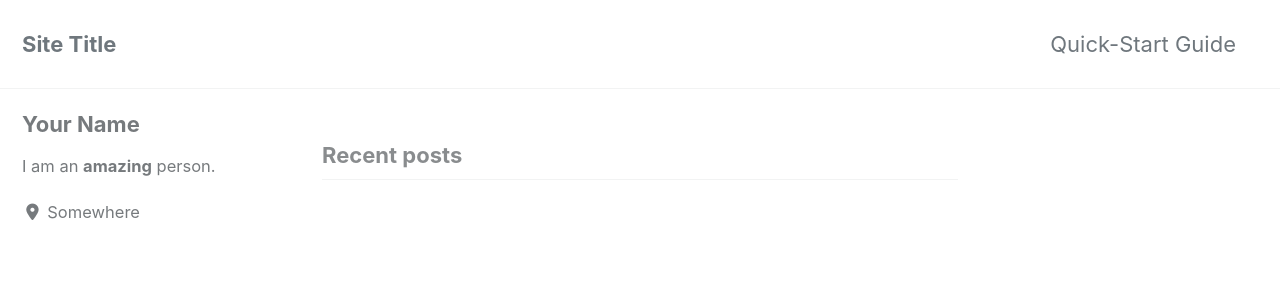
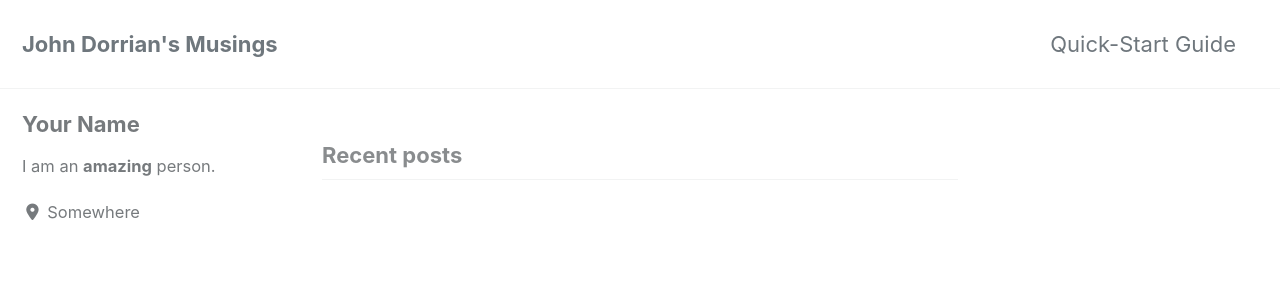
Before and after one commit to JDSFSA/musings, a Jekyll site: the page built from index.html, in a window 1280 px wide and 900 px high. Shown: the top 300 px of the window. Built offline with Jekyll 4.4.1, drawn with Linux system fonts in a browser that asks for light colours; cached includes are drawn as plain includes; nearby versions of some CDN libraries; the list of posts is cut into pages by our own code.

Commit message:
Update _config.yml

```diff
--- a/_config.yml
+++ b/_config.yml
@@ -11,12 +11,12 @@
 # https://mmistakes.github.io/minimal-mistakes/docs/quick-start-guide/#installing-the-theme
 
 # theme                  : "minimal-mistakes-jekyll"
-# remote_theme           : "mmistakes/minimal-mistakes"
+remote_theme             : "http[s]://github.<Enterprise>.com/benbalter/retlab"
 minimal_mistakes_skin    : "default" # "air", "aqua", "contrast", "dark", "dirt", "neon", "mint", "plum", "sunrise"
 
 # Site Settings
 locale                   : "en-US"
-title                    : "Site Title"
+title                    : "John Dorrian's Musings"
 title_separator          : "-"
 subtitle                 : # site tagline that appears below site title in masthead
 name                     : "Your Name"
@@ -232,6 +232,7 @@ plugins:
   - jekyll-gist
   - jekyll-feed
   - jekyll-include-cache
+  - jekyll-remote-theme
 
 # mimic GitHub Pages with --safe
 whitelist:
```
